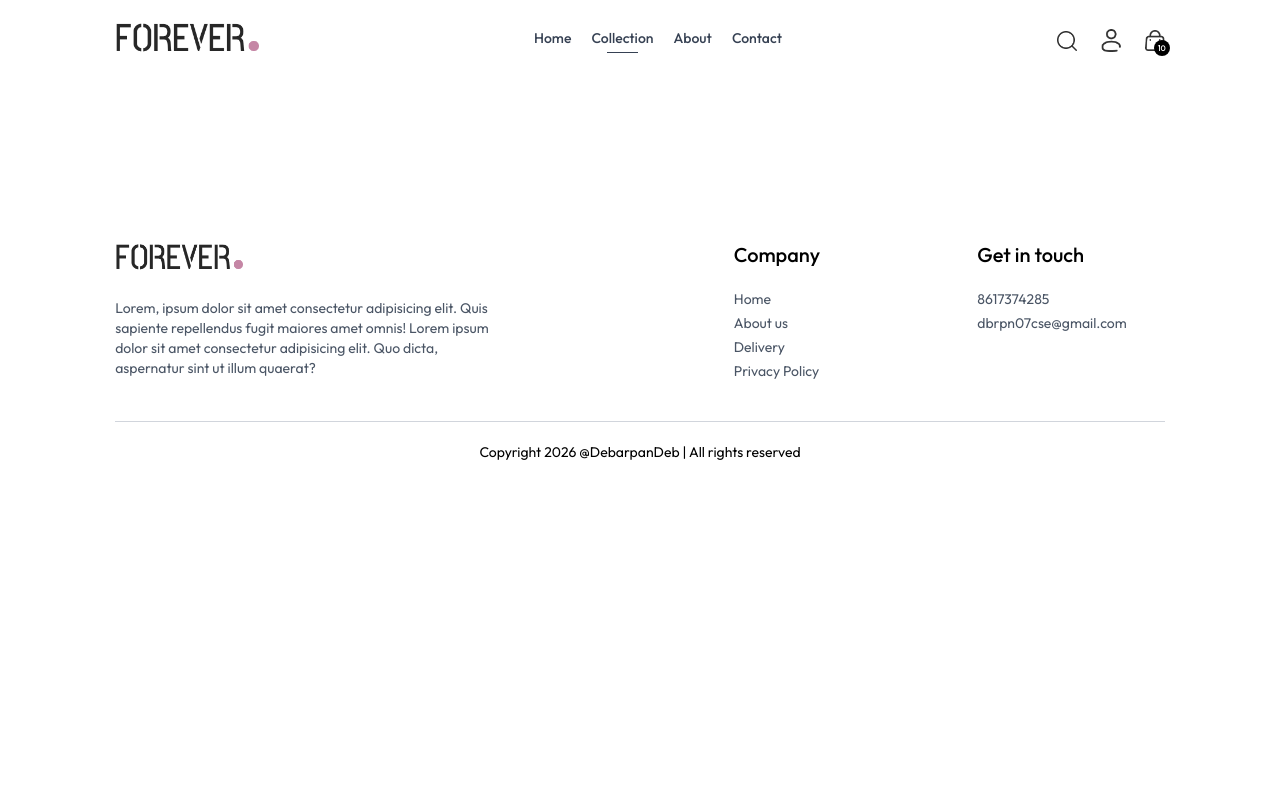
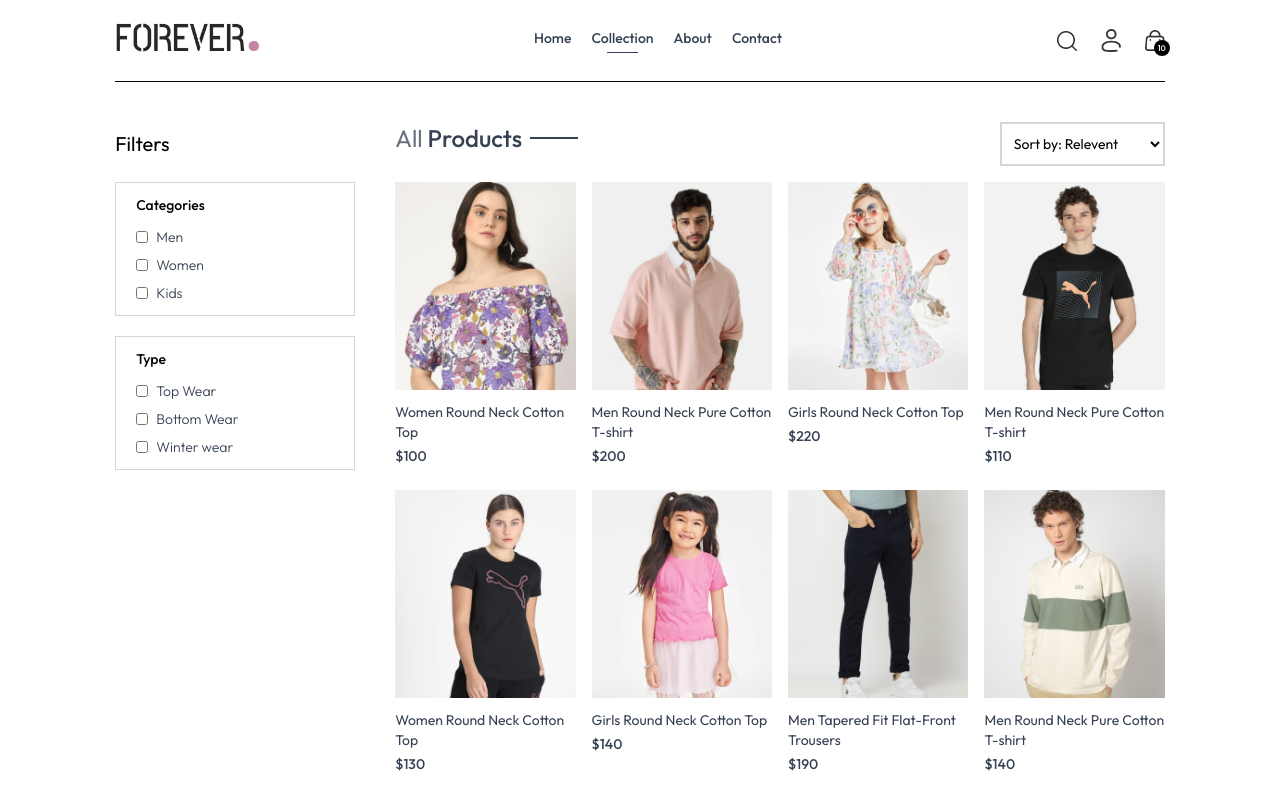
Before and after one commit to lioneldebarpan10/ecomm_mern, a React (Vite) app in the folder frontend/: page /collection in a window 1280 px wide. Shown: the top 796 px of the page. Built offline with nearby package versions, Linux system fonts and the light colour scheme.

Commit message:
Creating Product Collection Page - applying filter and Sort Functionalities

```diff
--- a/frontend/src/pages/Collection.jsx
+++ b/frontend/src/pages/Collection.jsx
@@ -1,9 +1,148 @@
-import React from 'react'
+import React, { useContext, useEffect, useState } from 'react';
+import { ShopContext } from '../context/ShopContext'
+import { assets } from '../assets/assets';
+import Title from '../components/Title';
+import ProductItem from '../components/ProductItem';
 
 const Collection = () => {
+
+  const { products } = useContext(ShopContext);
+  const [showFilter, setShowFilter] = useState(false);
+  const [filterProducts, setFilterProducts] = useState([]);
+  const [category, setCategory] = useState([]);
+  const [subCategory, setSubCategory] = useState([]);
+  const [sortType , setSortType] = useState('relevent')
+
+  const toggleCategory = (e) => {
+    if (category.includes(e.target.value)) {
+      setCategory(prev => prev.filter(item => item !== e.target.value))
+    }
+    else {
+      setCategory(prev => [...prev, e.target.value])
+    }
+  }
+
+  const toggleSubCategory = (e) => {
+    if (subCategory.includes(e.target.value)) {
+      setSubCategory(prev => prev.filter(item => item !== e.target.value))
+    }
+    else {
+      setSubCategory(prev => [...prev, e.target.value])
+    }
+  }
+
+  {/**Function to apply filter */ }
+  const applyFilter = () => {
+
+    let productsCopy = products.slice();
+    if (category.length > 0) {
+      productsCopy = productsCopy.filter(item => category.includes(item.category));
+    }
+    if (subCategory.length > 0) {
+      productsCopy = productsCopy.filter(item => subCategory.includes(item.subCategory));
+    }
+    setFilterProducts(productsCopy)
+  }
+
+  /* useEffect(() => {
+     setFilterProducts(products);
+   }, []);*/
+
+  const sortProduct = () => {
+    let fpCopy = filterProducts.slice();
+
+    switch (sortType) {
+      case 'low-high':
+        setFilterProducts(fpCopy.sort((a, b) => (a.price - b.price)));
+        break;
+      case 'high-low':
+        setFilterProducts(fpCopy.sort((a, b) => (b.price - a.price)));
+        break;
+
+      default:
+        applyFilter();
+        break;
+    }
+  }
+
+  useEffect(() => {
+    applyFilter();
+  }, [category, subCategory]);
+
+  useEffect(() => {
+    sortProduct();
+  } , [sortType])
+
   return (
-    <div>
+    <div className='flex flex-col sm:flex-row gap-1 sm:gap-10 pt-10 border-t'>
 
+      {/**Filter Section */}
+      <div className='min-w-60'>
+        <p onClick={() => setShowFilter(!showFilter)} className='my-2 gap-2  text-xl  flex items-center cursor-pointer'>Filters
+          <img src={assets.dropdown_icon} alt="dropdown-icon" className={`h-3 sm:hidden ${showFilter ? 'rotate-90' : ''}`} />
+        </p>
+
+        {/**Category Filter */}
+        <div className={`border border-gray-300 pl-5 py-3 mt-6 ${showFilter ? '' : 'hidden'} sm:block`}>
+          <p className='mb-3 text-sm font-medium'>Categories</p>
+          <div className='flex flex-col gap-2 text-sm font-light text-gray-700'>
+            <p className='flex gap-2'>
+              <input type="checkbox" className='w-3' value={'Men'} onChange={toggleCategory} /> Men
+            </p>
+
+            <p className='flex gap-2'>
+              <input type="checkbox" className='w-3' value={'Women'} onChange={toggleCategory} /> Women
+            </p>
+
+            <p className='flex gap-2'>
+              <input type="checkbox" className='w-3' value={'Kids'} onChange={toggleCategory} /> Kids
+            </p>
+          </div>
+        </div>
+
+        {/**Sub Ctaegory Filter */}
+        <div className={`border border-gray-300 pl-5 py-3 my-5 ${showFilter ? '' : 'hidden'} sm:block`}>
+          <p className='mb-3 text-sm font-medium'>Type</p>
+          <div className='flex flex-col gap-2 text-sm font-light text-gray-700'>
+            <p className='flex gap-2'>
+              <input type="checkbox" className='w-3' value={'Topwear'} onChange={toggleSubCategory} /> Top Wear
+            </p>
+
+            <p className='flex gap-2'>
+              <input type="checkbox" className='w-3' value={'Bottomwear'} onChange={toggleSubCategory} /> Bottom Wear
+            </p>
+
+            <p className='flex gap-2'>
+              <input type="checkbox" className='w-3' value={'Winterwear'} onChange={toggleSubCategory} /> Winter wear
+            </p>
+          </div>
+        </div>
+      </div>
+
+
+      {/**Products section */}
+      <div className='flex-1'>
+        <div className='flex justify-between text-base sm:text-2xl mb-4'>
+          <Title text1={'All'} text2={'Products'} />
+
+          {/**Product Sort */}
+          <select className='border-2 border-gray-300 text-sm px-2' onChange={(e) => setSortType(e.target.value)}>
+            <option value="Relevent">Sort by: Relevent</option>
+            <option value="low-high">Sort by:Low to High</option>
+            <option value="high-low">Sort by: High to Low</option>
+          </select>
+        </div>
+
+        {/**Map Products */}
+
+        <div className='grid grid-cols-2 md:grid-cols-3 lg:grid-cols-4 gap-4 gap-y-6'>
+          {
+            filterProducts.map((item, index) => (
+              <ProductItem key={index} id={item._id} image={item.image} name={item.name} price={item.price} />
+            ))
+          }
+        </div>
+      </div>
     </div>
   )
 }
```
